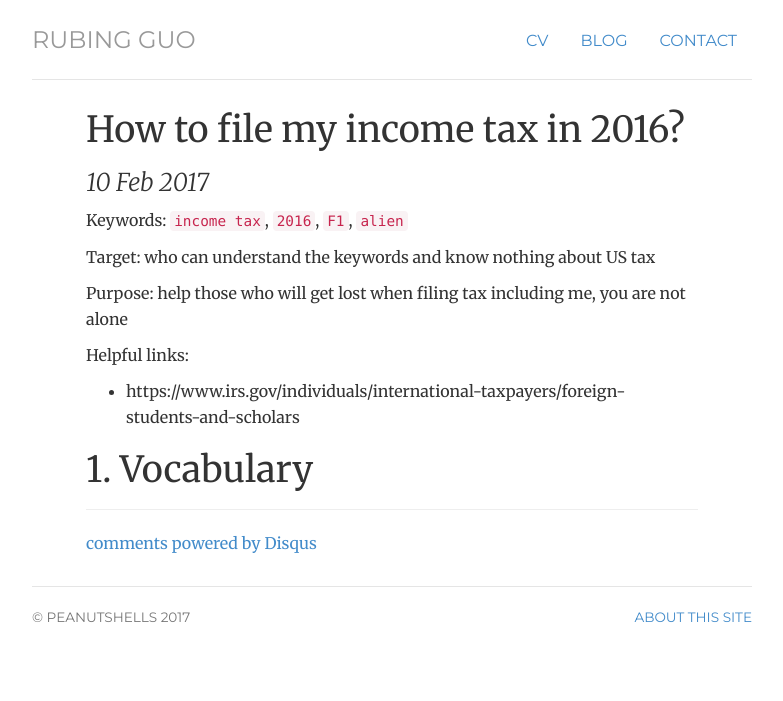
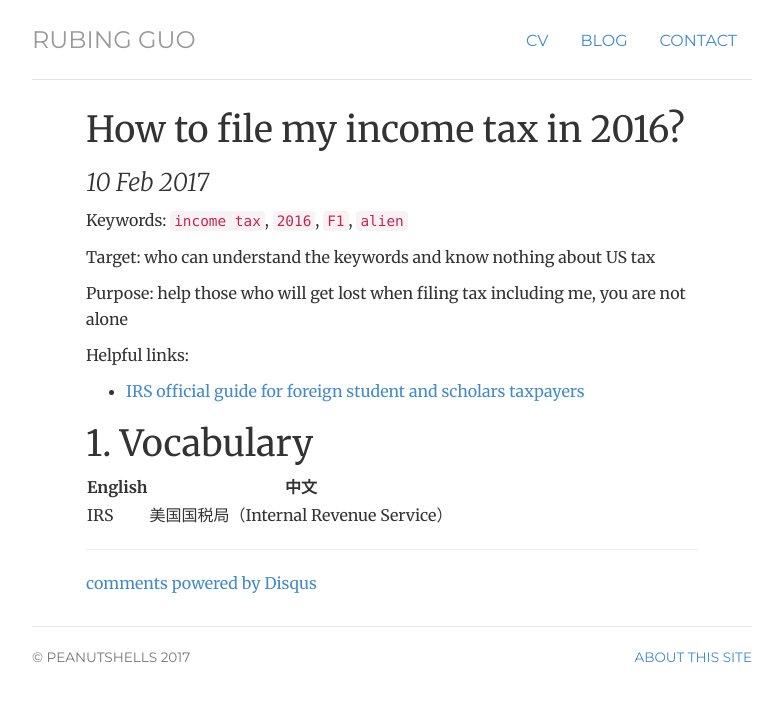
Before and after one commit to flower-joke/peanutshells.github.io, a Jekyll site: the page built from _posts/2017-02-10-filing-IS.md, in a window 1280 px wide. Shown: the top 701 px of the page, without its empty margins (248-1031 px from the left). Built offline with Jekyll 4.4.1, drawn with Linux system fonts in a browser that asks for light colours; nearby versions of some CDN libraries; our own code applies the rules of GitHub Pages for plain Markdown files; comment, search, counter and statistics services are not loaded.

Commit message:
Update 2017-02-10-filing-IS.md

```diff
--- a/_posts/2017-02-10-filing-IS.md
+++ b/_posts/2017-02-10-filing-IS.md
@@ -11,7 +11,11 @@ Purpose: help those who will get lost when filing tax including me, you are not
 
 Helpful links:
 <ul>
-  <li>https://www.irs.gov/individuals/international-taxpayers/foreign-students-and-scholars</li>
+  <li><a href = "https://www.irs.gov/individuals/international-taxpayers/foreign-students-and-scholars">IRS official guide for foreign student and scholars taxpayers</a></li>
 </ul>
 
 # 1. Vocabulary
+
+English|中文
+---|:---:|
+IRS|美国国税局（Internal Revenue Service）
```
